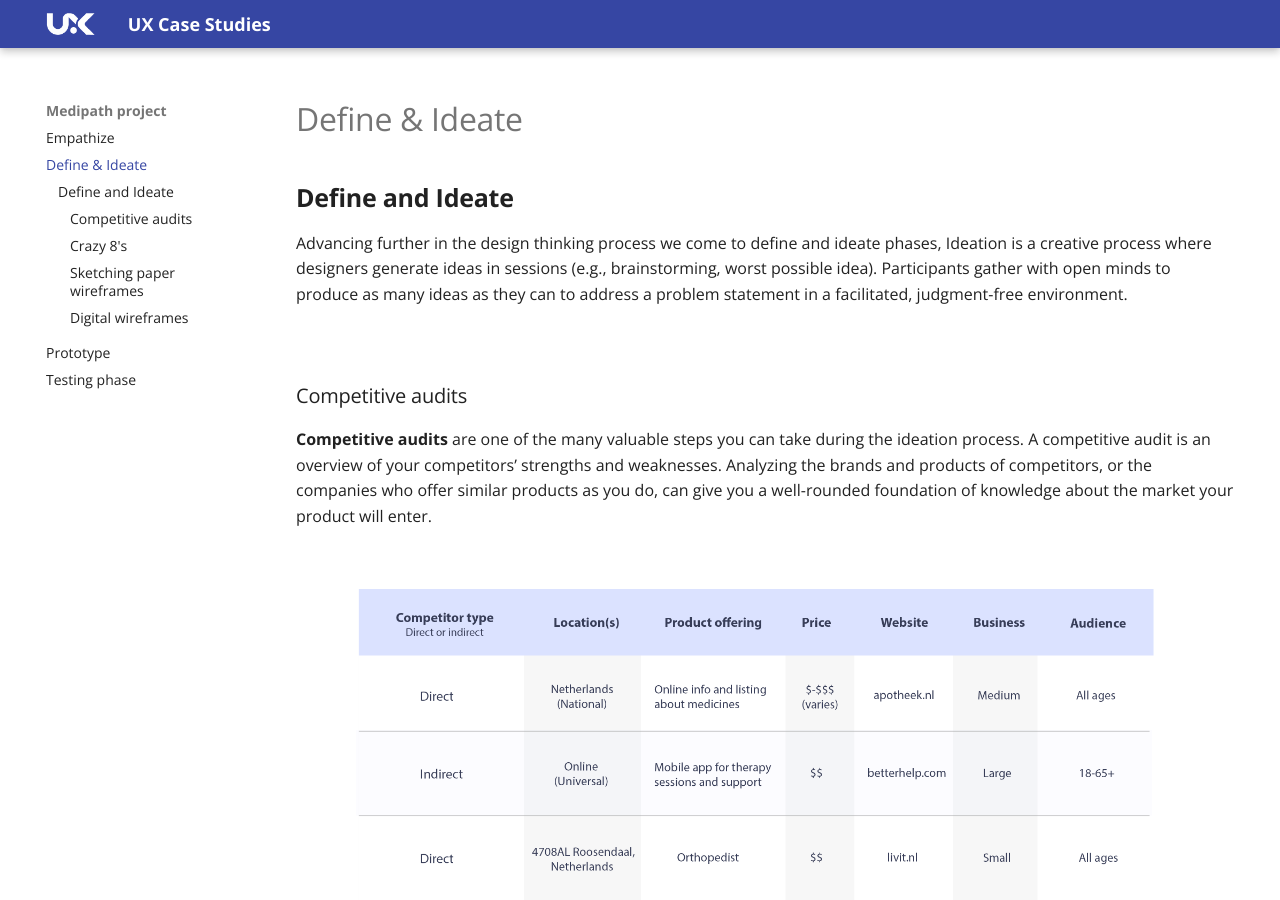
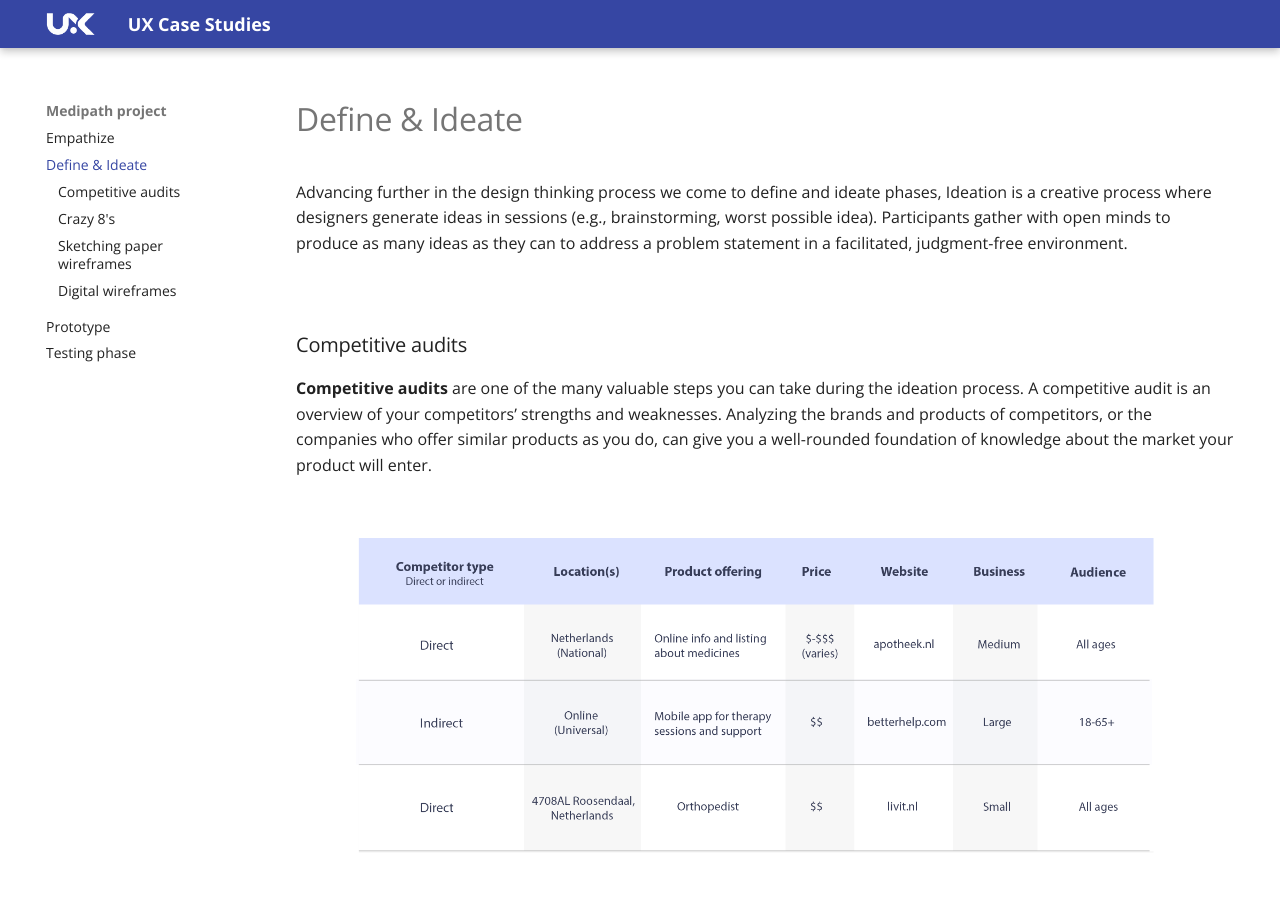
Before and after one commit to divstackio/docs-study, an MkDocs documentation site: the page built from docs/ideate.md, in a window 1280 px wide and 900 px high. Built offline with MkDocs 1.6.1 and Material for MkDocs 9.7.7, drawn with Linux system fonts in a browser that asks for light colours; comment, search, counter and statistics services are not loaded.

Commit message:
Update ideate.md

```diff
--- a/docs/ideate.md
+++ b/docs/ideate.md
@@ -1,6 +1,3 @@
-## **Define and Ideate** ##
-
-
 Advancing further in the design thinking process we come to define and ideate phases, Ideation is a creative process where designers generate ideas in sessions (e.g., brainstorming, worst possible idea). Participants gather with open minds to produce as many ideas as they can to address a problem statement in a facilitated, judgment-free environment.
 
 <br>
```
